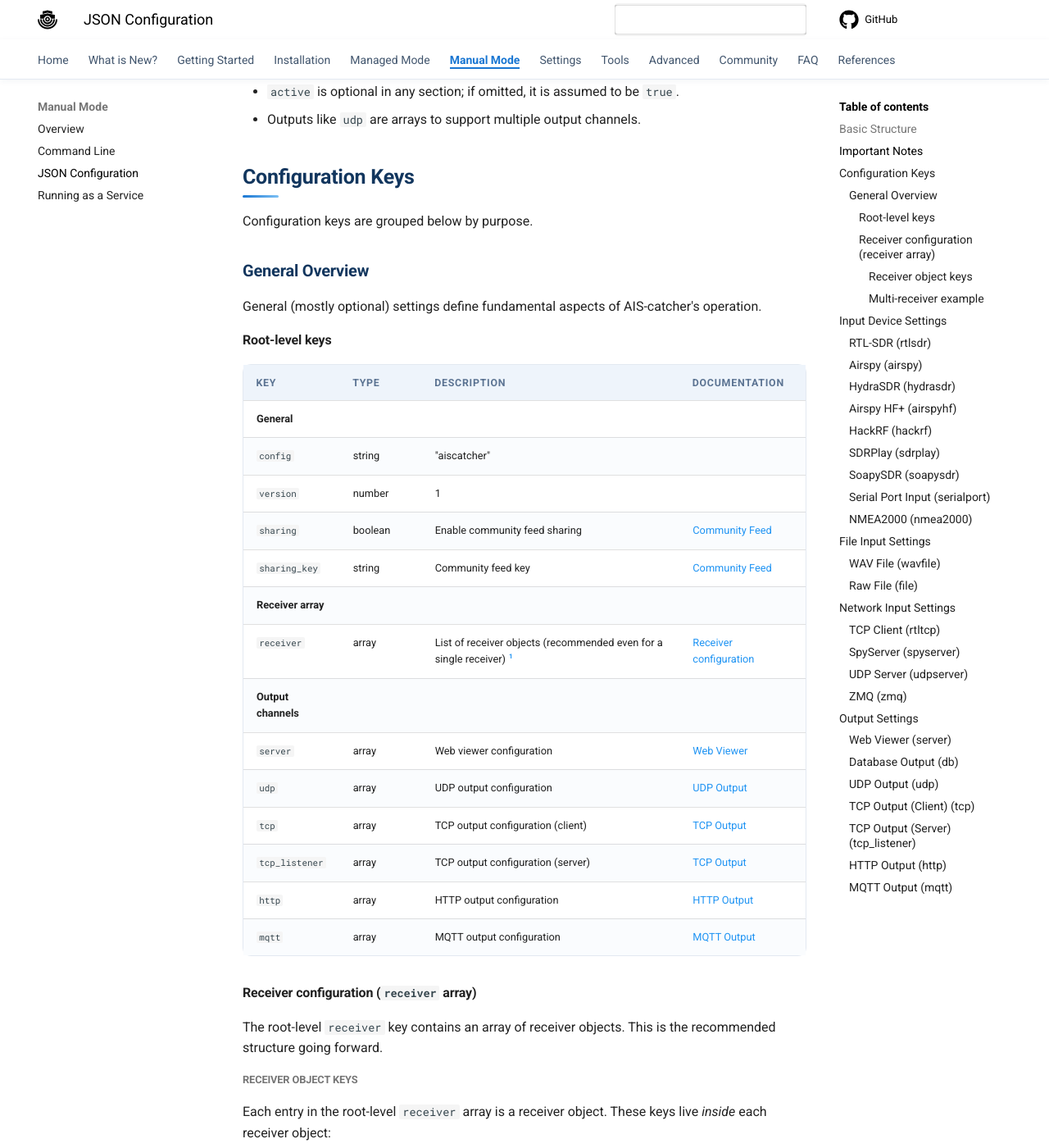
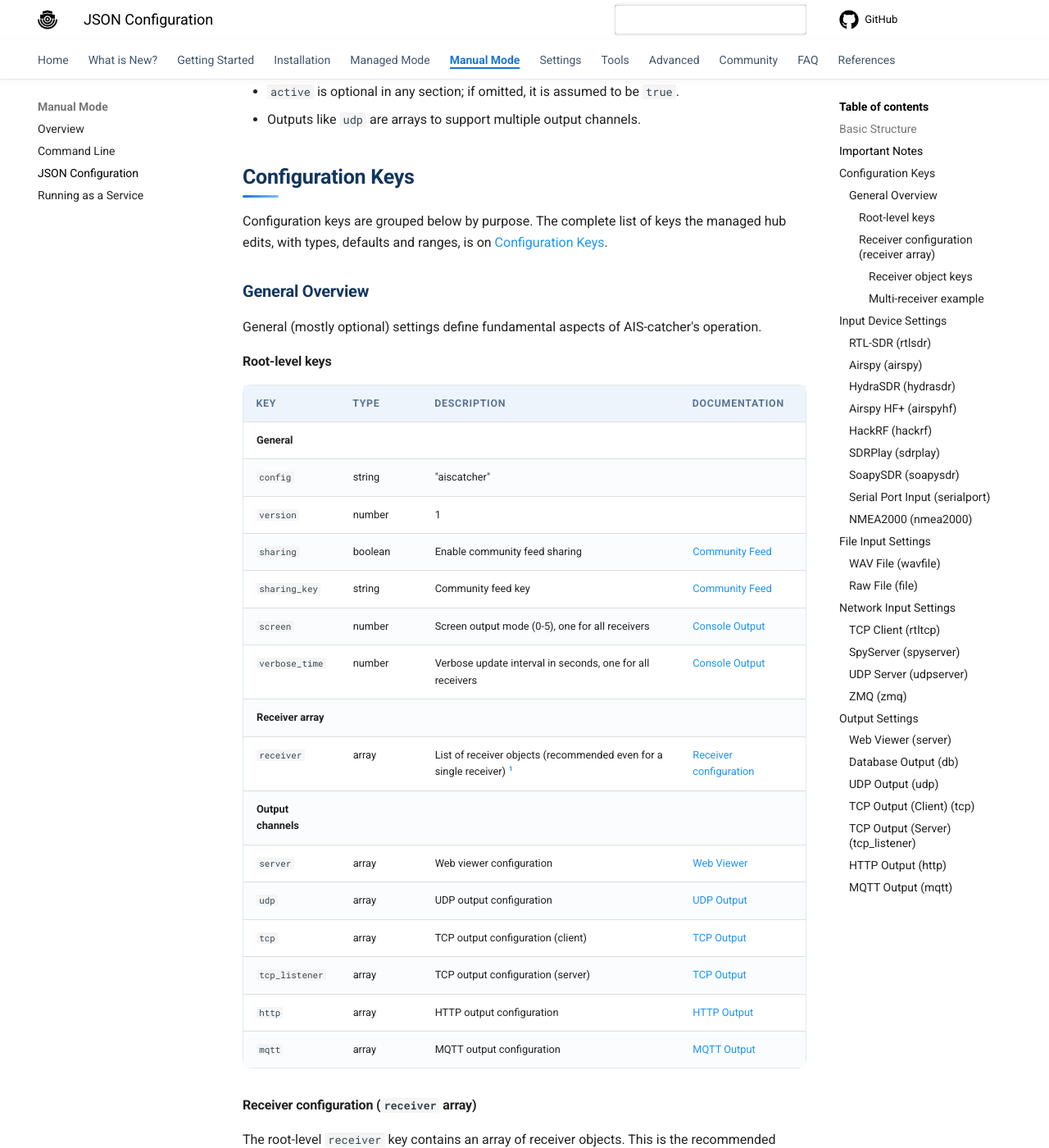
Before and after one commit to jvde-github/AIS-catcher-docs, an MkDocs documentation site: the page built from docs/usage/json-configuration.md, in a window 1280 px wide and 1400 px high, scrolled down 1515 px. Shown: the whole window at 82% size. Built offline with MkDocs 1.6.1 and Material for MkDocs 9.7.7, drawn with Linux system fonts in a browser that asks for light colours; comment, search, counter and statistics services are not loaded; some of the changed lines change nothing that is shown; some of the changed text lies outside the part shown.

Commit message:
Configuration Keys: a reference generated from the hub's editor schema, and screen and verbose_time move to the root table

```diff
--- /dev/null
+++ b/docs/references/config-keys.md
@@ -0,0 +1,343 @@
+<!-- generated by configReference() in frontend/control/js/schema.js, do not edit by hand -->
+# Configuration Keys
+
+The keys the managed hub edits, generated from its editor schema. They live in the `config.json` that
+`-C` reads and managed mode (`-E`) keeps; [JSON Configuration](../usage/json-configuration.md) shows the
+structure with examples, and the command line accepts more than is listed here: see the settings page
+linked from each section. "Only with" marks a key that applies for one choice of another key in the
+same object.
+
+## Main section
+
+| Key | Type | Default | Values | Description |
+|---|---|---|---|---|
+| `config` | string | – | `"aiscatcher"` | Identifies the file; required |
+| `version` | number | – | `1` | Format version; required |
+| `receiver` | object[] | – |  | One object per receiver, see [Receiver](#receiver) |
+| `udp` | object[] | – |  | UDP outputs, see [UDP](#udp) |
+| `http` | object[] | – |  | HTTP outputs, see [HTTP](#http) |
+| `mqtt` | object[] | – |  | MQTT outputs, see [MQTT](#mqtt) |
+| `tcp` | object[] | – |  | TCP Client outputs, see [TCP Client](#tcp-client) |
+| `tcp_listener` | object[] | – |  | TCP Server outputs, see [TCP Server](#tcp-server) |
+| `db` | object[] | – |  | Database outputs, see [Database](#database) |
+| `server` | object[] | – |  | Viewer outputs, see [Viewer](#viewer) |
+| `engine` | string | `"off"` | `on` · `off` | Managed mode: whether the receivers run; the Start and Stop buttons write it |
+| `control` | object | – |  | Managed mode, see [Managed mode](#managed-mode) |
+| `sharing` | boolean | `false` |  | Share messages with the community map |
+| `sharing_key` | string | – |  | Leave empty to share anonymously |
+| `sharing_zone` | string[] | `[]` |  | No zones — receives from all inputs |
+| `timeout` | false or number | `false` (60 when set) | 1 – 3600 | Stop the receiver after this many seconds |
+| `timeout_only_when_idle` | boolean | `false` |  | Watchdog: counts only while input is idle |
+| `screen` | string | `"0"` | `0` Off · `1` NMEA · `2` NMEA + details · `3` JSON with NMEA · `4` JSON (compact) · `5` JSON (full) | Messages written to standard output: the journal under systemd, the container log under Docker |
+| `verbose_time` | number | `3` | 1 – 3600 | How often a receiver with Verbose on logs its message counts; one interval for all receivers |
+
+## Receiver
+
+Each entry of `receiver` is one object. `input` selects the device and the device section of the same
+name inside the object configures it.
+
+| Key | Type | Default | Values | Description |
+|---|---|---|---|---|
+| `input` | string | – | `RTLSDR` · `AIRSPY` · `AIRSPYHF` · `HACKRF` · `HYDRASDR` HydraSDR · `SERIALPORT` SERIAL · `UDPSERVER` UDP Server · `RTLTCP` TCP Client · `SPYSERVER` · `NMEA2000` | Device Type |
+| `channel` | string | `"AB"` | `AB` · `CD` | AB is standard, CD the long-range pair. Only with `input` = `RTLSDR` or `AIRSPY` or `AIRSPYHF` or `HACKRF` or `HYDRASDR` |
+| `nmea_channel` | string | – | `AB` | Channel letters in the NMEA output; AB for software that only knows A and B. Only with `channel` = `CD` |
+| `serial` | string | – |  | Pick a device by serial number. Only with `input` = `RTLSDR` or `AIRSPY` or `AIRSPYHF` or `HYDRASDR` or `HACKRF` |
+| `active` | boolean | `true` |  | Active |
+| `verbose` | boolean | `false` |  | Log message counts at the interval set under Output › Screen |
+| `zone` | string[] | `[]` |  | Routes this receiver to outputs sharing a zone |
+
+### Engines
+
+A second engine compares decoders and doubles CPU. `engines` is an optional array; each entry has a `type`, an optional `zone`
+(string[]) of its own and an optional `settings` object.
+
+| Key | Type | Values | Description |
+|---|---|---|---|
+| `type` | string | `auto` Auto · `v1_base` AIS Engine v1 Base · `v1_high` AIS Engine v1 High · `v2_base` AIS Engine v2 Base (experimental) | Decoder |
+| `zone` | string[] |  | Routes this engine to outputs sharing a zone |
+| `settings.fp_ds` | boolean | `v1_base` · `v1_high` · `v2_base` | Integer downsampling of 1536K input: less CPU on low-end hardware |
+
+### Device sections
+
+#### `rtlsdr`
+
+With `input` = `RTLSDR`. [Documentation](../configuration/input/rtlsdr.md)
+
+| Key | Type | Default | Values | Description |
+|---|---|---|---|---|
+| `tuner` | "auto" or number | `"auto"` | 0 – 50 | Gain in dB, or auto for AGC |
+| `bandwidth` | integer | `0` | e.g. `0`, `192000`; 0 – 1000000 | Tuner filter bandwidth; Off uses the device default |
+| `sample_rate` | integer | `1536000` | e.g. `288000`, `1536000`; 96000 – 3200000 | 1536000 Hz (1536K) is recommended; 288K reduces CPU load on small devices |
+| `freqoffset` | number | `0` | -150 – 150 | Correct the dongle frequency error in ppm |
+| `biastee` | boolean | `false` |  | Powers an external LNA over the cable |
+| `rtlagc` | boolean | `true` |  | RTL2832U internal AGC |
+
+#### `airspyhf`
+
+With `input` = `AIRSPYHF`. [Documentation](../configuration/input/airspyhf.md)
+
+| Key | Type | Default | Values | Description |
+|---|---|---|---|---|
+| `sample_rate` | integer | `192000` | e.g. `192000`, `256000`, `384000`, `768000`; 192000 – 768000 | Sample Rate (Hz) |
+| `threshold` | string | `"low"` | `low` Low · `high` High | Automatic gain control threshold |
+| `preamp` | boolean | `false` |  | Enable the built-in preamplifier |
+
+#### `airspy`
+
+With `input` = `AIRSPY`. [Documentation](../configuration/input/airspy.md)
+
+| Key | Type | Default | Values | Description |
+|---|---|---|---|---|
+| `gain_mode` | string | `"linearity"` | `free` Free · `linearity` Linearity · `sensitivity` Sensitivity | Free sets LNA, mixer and VGA individually |
+| `vga` | number | `10` | 0 – 14 | VGA. Only with `gain_mode` = `free` |
+| `mixer` | "auto" or integer | `"auto"` | 0 – 14 | Mixer. Only with `gain_mode` = `free` |
+| `lna` | "auto" or integer | `"auto"` | 0 – 14 | LNA. Only with `gain_mode` = `free` |
+| `linearity` | number | `17` | 0 – 21 | Linearity. Only with `gain_mode` = `linearity` |
+| `sensitivity` | number | `17` | 0 – 21 | Sensitivity. Only with `gain_mode` = `sensitivity` |
+| `biastee` | boolean | `false` |  | Powers an external LNA over the cable |
+
+#### `hydrasdr`
+
+With `input` = `HYDRASDR`. [Documentation](../configuration/input/hydrasdr.md)
+
+| Key | Type | Default | Values | Description |
+|---|---|---|---|---|
+| `gain_mode` | string | `"linearity"` | `free` Free · `linearity` Linearity · `sensitivity` Sensitivity | Free sets LNA, mixer and VGA individually |
+| `vga` | number | `10` | 0 – 14 | VGA. Only with `gain_mode` = `free` |
+| `mixer` | "auto" or integer | `"auto"` | 0 – 14 | Mixer. Only with `gain_mode` = `free` |
+| `lna` | "auto" or integer | `"auto"` | 0 – 14 | LNA. Only with `gain_mode` = `free` |
+| `linearity` | number | `17` | 0 – 21 | Linearity. Only with `gain_mode` = `linearity` |
+| `sensitivity` | number | `17` | 0 – 21 | Sensitivity. Only with `gain_mode` = `sensitivity` |
+| `biastee` | boolean | `false` |  | Powers an external LNA over the cable |
+
+#### `rtltcp`
+
+With `input` = `RTLTCP`. [Documentation](../configuration/input/tcp.md)
+
+| Key | Type | Default | Values | Description |
+|---|---|---|---|---|
+| `protocol` | string | `"rtltcp"` | `txt` NMEA · `none` Raw · `rtltcp` RTLTCP · `ws` WS · `wss` WSS · `wsmqtt` WSMQTT · `mqtt` MQTT · `gpsd` GPSD · `beast` BEAST · `basestation` BASESTATION · `raw1090` RAW1090 | How the remote server is reached and what it sends |
+| `host` | string | – |  | Host. Only with `protocol` = `txt` or `none` or `rtltcp` or `wsmqtt` or `mqtt` or `gpsd` or `beast` or `basestation` or `raw1090` |
+| `port` | number | – |  | Port. Only with `protocol` = `txt` or `none` or `rtltcp` or `wsmqtt` or `mqtt` or `gpsd` or `beast` or `basestation` or `raw1090` |
+| `url` | string | – |  | Port 443 (wss) or 80 (ws) unless given; user:password@ sends HTTP Basic, token@ a Bearer token. Only with `protocol` = `ws` or `wss` |
+| `ssl_verify` | boolean | `true` |  | Verify Certificate. Only with `protocol` = `wss` |
+| `sample_rate` | number | `288000` | 0 – 20000000 | Sample Rate (Hz). Only with `protocol` = `rtltcp` |
+| `bandwidth` | number | `0` | 0 – 1000000 | Bandwidth (Hz). Only with `protocol` = `rtltcp` |
+| `freqoffset` | number | `0` | -150 – 150 | Frequency Offset (PPM). Only with `protocol` = `rtltcp` |
+| `tuner` | "auto" or number | `"auto"` | 0 – 50 | Gain in dB, or auto for AGC. Only with `protocol` = `rtltcp` |
+| `rtlagc` | boolean | `false` |  | RTL AGC. Only with `protocol` = `rtltcp` |
+| `protocols` | string | – |  | Protocols. Only with `protocol` = `ws` or `wss` |
+| `binary` | boolean | `false` |  | Binary Mode. Only with `protocol` = `ws` or `wss` |
+| `origin` | string | – |  | Origin. Only with `protocol` = `ws` or `wss` or `wsmqtt` |
+| `topic` | string | `"ais/data"` |  | Topic. Only with `protocol` = `mqtt` or `wsmqtt` |
+| `client_id` | string | – |  | Client ID. Only with `protocol` = `mqtt` or `wsmqtt` |
+| `username` | string | – |  | Username. Only with `protocol` = `mqtt` or `wsmqtt` or `ws` or `wss` |
+| `password` | string | – |  | Password. Only with `protocol` = `mqtt` or `wsmqtt` or `ws` or `wss` |
+| `qos` | string | `"0"` | `0` · `1` · `2` | QoS Level. Only with `protocol` = `mqtt` or `wsmqtt` |
+
+#### `serialport`
+
+With `input` = `SERIALPORT`. [Documentation](../configuration/input/serial.md)
+
+| Key | Type | Default | Values | Description |
+|---|---|---|---|---|
+| `port` | string | – |  | Port |
+| `baudrate` | string | `"38400"` | `9600` · `19200` · `38400` · `57600` · `115200` | 38400 is standard for AIS equipment |
+| `init_seq` | string | – |  | Commands sent to the device on open |
+| `dump_file` | string | – |  | Append raw bytes to this file (also enables dump) |
+
+#### `udpserver`
+
+With `input` = `UDPSERVER`. [Documentation](../configuration/input/udp.md)
+
+| Key | Type | Default | Values | Description |
+|---|---|---|---|---|
+| `server` | string | – |  | Local address the UDP server listens on |
+| `port` | number | – |  | Port |
+
+#### `hackrf`
+
+With `input` = `HACKRF`. [Documentation](../configuration/input/hackrf.md)
+
+| Key | Type | Default | Values | Description |
+|---|---|---|---|---|
+| `lna` | number | `8` | 0 – 40 | LNA Gain |
+| `vga` | number | `20` | 0 – 62 | VGA Gain |
+| `preamp` | boolean | `false` |  | Enable the built-in preamplifier |
+
+#### `spyserver`
+
+With `input` = `SPYSERVER`. [Documentation](../configuration/input/spyserver.md)
+
+| Key | Type | Default | Values | Description |
+|---|---|---|---|---|
+| `gain` | number | `0` | 0 – 50 | Tuner Gain |
+| `host` | string | `"localhost"` |  | Host |
+| `port` | number | `"1234"` |  | Port |
+
+#### `nmea2000`
+
+With `input` = `NMEA2000`. [Documentation](../configuration/input/NMEA2000.md)
+
+| Key | Type | Default | Values | Description |
+|---|---|---|---|---|
+| `interface` | string | `"can0"` |  | socketCAN interface, Linux only |
+
+## Outputs
+
+### UDP
+
+`udp` is an array, one object per output. [Documentation](../configuration/output/UDP.md)
+
+| Key | Type | Default | Values | Description |
+|---|---|---|---|---|
+| `description` | string | – |  | Description |
+| `link` | string | – |  | Link |
+| `host` | string | `"127.0.0.1"` |  | Host |
+| `port` | number | `10110` |  | Port |
+| `active` | boolean | `true` |  | Pause without removing |
+| `broadcast` | boolean | `false` |  | Allow sending to broadcast addresses |
+| `msgformat` | string | `"NMEA"` | `NMEA` · `NMEA_TAG` NMEA + TAG · `JSON_NMEA` JSON with NMEA · `JSON_SPARSE` JSON (compact) · `JSON_FULL` JSON (full) · `JSON_ANNOTATED` JSON (annotated) · `BINARY_NMEA` Binary | Format of forwarded messages |
+| `unique` | boolean | `false` |  | Drops a message identical to one seen in the last 3 seconds |
+| `position_interval` | false or integer | `false` (60 when set) | 0 – 3600 | Off forwards every position; on keeps at most one per vessel within the seconds set (0-3600) |
+| `zone` | string[] | `[]` |  | No zones — receives from all inputs |
+
+### HTTP
+
+`http` is an array, one object per output. [Documentation](../configuration/output/HTTP.md)
+
+| Key | Type | Default | Values | Description |
+|---|---|---|---|---|
+| `description` | string | – |  | Description |
+| `link` | string | – |  | Link |
+| `url` | string | – |  | URL |
+| `interval` | number | `60` | 1 – 86400 | How often messages are posted |
+| `active` | boolean | `true` |  | Pause without removing |
+| `id` | string | – |  | Station identifier in the feed |
+| `userpwd` | string | – |  | Sent as user:password |
+| `gzip` | boolean | `false` |  | Compress posted data |
+| `response` | boolean | `true` |  | Log the server response |
+| `protocol` | string | `"AISCATCHER"` | `AISCATCHER` · `MINIMAL` · `APRS` · `LIST` · `AIRFRAMES` · `NMEA` | Submission format expected by the server |
+| `unique` | boolean | `false` |  | Drops a message identical to one seen in the last 3 seconds |
+| `position_interval` | false or integer | `false` (60 when set) | 0 – 3600 | Off forwards every position; on keeps at most one per vessel within the seconds set (0-3600) |
+| `zone` | string[] | `[]` |  | No zones — receives from all inputs |
+
+### MQTT
+
+`mqtt` is an array, one object per output. [Documentation](../configuration/output/MQTT.md)
+
+| Key | Type | Default | Values | Description |
+|---|---|---|---|---|
+| `description` | string | – |  | Description |
+| `link` | string | – |  | Link |
+| `url` | string | – |  | URL |
+| `active` | boolean | `true` |  | Pause without removing |
+| `topic` | string | `"ais/data"` |  | Supports %mmsi%, %type% and %channel% placeholders |
+| `client_id` | string | – |  | Client ID |
+| `qos` | string | `"0"` | `0` 0 - At most once · `1` 1 - At least once · `2` 2 - Exactly once | QoS |
+| `msgformat` | string | `"JSON_FULL"` | `NMEA` · `NMEA_TAG` NMEA + TAG · `JSON_NMEA` JSON with NMEA · `JSON_SPARSE` JSON (compact) · `JSON_FULL` JSON (full) · `JSON_ANNOTATED` JSON (annotated) · `BINARY_NMEA` Binary | Format of forwarded messages |
+| `unique` | boolean | `false` |  | Drops a message identical to one seen in the last 3 seconds |
+| `position_interval` | false or integer | `false` (60 when set) | 0 – 3600 | Off forwards every position; on keeps at most one per vessel within the seconds set (0-3600) |
+| `zone` | string[] | `[]` |  | No zones — receives from all inputs |
+
+### TCP Client
+
+`tcp` is an array, one object per output. [Documentation](../configuration/output/TCP-client.md)
+
+| Key | Type | Default | Values | Description |
+|---|---|---|---|---|
+| `description` | string | – |  | Description |
+| `link` | string | – |  | Link |
+| `host` | string | `"127.0.0.1"` |  | Host |
+| `port` | number | `10110` |  | Port |
+| `active` | boolean | `true` |  | Pause without removing |
+| `persist` | boolean | `true` |  | Reconnect automatically after failures |
+| `keep_alive` | boolean | `false` |  | Enable TCP keep-alive probes |
+| `msgformat` | string | `"NMEA"` | `NMEA` · `NMEA_TAG` NMEA + TAG · `JSON_NMEA` JSON with NMEA · `JSON_SPARSE` JSON (compact) · `JSON_FULL` JSON (full) · `JSON_ANNOTATED` JSON (annotated) · `BINARY_NMEA` Binary | Format of forwarded messages |
+| `unique` | boolean | `false` |  | Drops a message identical to one seen in the last 3 seconds |
+| `position_interval` | false or integer | `false` (60 when set) | 0 – 3600 | Off forwards every position; on keeps at most one per vessel within the seconds set (0-3600) |
+| `zone` | string[] | `[]` |  | No zones — receives from all inputs |
+
+### TCP Server
+
+`tcp_listener` is an array, one object per output. [Documentation](../configuration/output/TCP-server.md)
+
+| Key | Type | Default | Values | Description |
+|---|---|---|---|---|
+| `description` | string | – |  | Description |
+| `link` | string | – |  | Link |
+| `port` | number | `5010` |  | Port clients connect to, max 64 |
+| `active` | boolean | `true` |  | Pause without removing |
+| `msgformat` | string | `"NMEA"` | `NMEA` · `NMEA_TAG` NMEA + TAG · `JSON_NMEA` JSON with NMEA · `JSON_SPARSE` JSON (compact) · `JSON_FULL` JSON (full) · `JSON_ANNOTATED` JSON (annotated) · `BINARY_NMEA` Binary | Format of forwarded messages |
+| `unique` | boolean | `false` |  | Drops a message identical to one seen in the last 3 seconds |
+| `position_interval` | false or integer | `false` (60 when set) | 0 – 3600 | Off forwards every position; on keeps at most one per vessel within the seconds set (0-3600) |
+| `zone` | string[] | `[]` |  | No zones — receives from all inputs |
+
+### Database
+
+`db` is an array, one object per output. [Documentation](../configuration/output/PSQL.md)
+
+| Key | Type | Default | Values | Description |
+|---|---|---|---|---|
+| `description` | string | – |  | Description |
+| `link` | string | – |  | Link |
+| `type` | string | `"sqlite"` | `sqlite` SQLite (local file) · `postgres` PostgreSQL · `csv` CSV files | Database |
+| `conn_str` | string | – |  | File for SQLite, libpq connection string for PostgreSQL, directory for CSV |
+| `retention` | number | `0` | 0 – … | Days of history kept, pruned daily; 0 keeps everything |
+| `capacity` | number | `8192` | 64 – 1000000 | CSV only: how many targets the state file keeps before the least recently heard is dropped. Only with `type` = `csv` |
+| `station_id` | number | – | 0 – … | Stamped on every row so several feeders can share one database |
+| `active` | boolean | `true` |  | Pause without removing |
+| `state` | boolean | `true` |  | Latest values per MMSI, one row per vessel |
+| `stats` | boolean | `true` |  | Hourly reception statistics, one row per hour |
+| `position` | boolean | `false` |  | Log every position report; grows with traffic |
+| `static` | boolean | `false` |  | Log static and voyage reports; grows with traffic |
+| `nmea` | boolean | `false` |  | Store the raw sentences with each message |
+| `interval` | number | `60` | 5 – 1800 | Write Interval (seconds) |
+| `unique` | boolean | `false` |  | Drops a message identical to one seen in the last 3 seconds |
+| `position_interval` | false or integer | `false` (60 when set) | 0 – 3600 | Off forwards every position; on keeps at most one per vessel within the seconds set (0-3600) |
+| `zone` | string[] | `[]` |  | No zones — receives from all inputs |
+
+### Viewer
+
+`server` is an array, one object per output. [Documentation](../configuration/output/web-viewer.md)
+
+| Key | Type | Default | Values | Description |
+|---|---|---|---|---|
+| `port` | number | `8100` | 1 – 65535 | Port the viewer is served on |
+| `station` | string | `"My Station"` |  | Station name shown in the web viewer |
+| `station_link` | string | – |  | External website linked from the station name |
+| `lat` | number | `0` | -90 – 90 | Station latitude in decimal degrees |
+| `lon` | number | `0` | -180 – 180 | Station longitude in decimal degrees |
+| `places` | string | – |  | Directory containing saved port, berth, anchorage, and custom area definitions |
+| `plugin_dir` | string | – |  | Directory with .pjs/.pss plugins injected into the viewer |
+| `mbtiles` | string[] | – |  | Base map, one file per line |
+| `mboverlay` | string[] | – |  | Overlay, one file per line |
+| `fstiles` | string[] | – |  | Base map, one directory per line |
+| `fsoverlay` | string[] | – |  | Overlay, one directory per line |
+| `webcontrol_http` | string | – |  | URL of this Web Control, linked from the viewer menu |
+| `file` | string | – |  | Keeps statistics across restarts, empty to disable |
+| `backup` | number | `10` | 0 – 2880 | Minutes between backups: 0 disables periodic writes; otherwise at least 5. The file is still saved on shutdown. |
+| `history` | number | `1800` | 5 – 43200 | Hides ships with no messages for this long |
+| `track_memory` | number | `1024` | 16 – 262144 | More memory keeps longer track history |
+| `replay` | boolean | `true` |  | Visitors can animate tracks |
+| `split` | boolean | `true` |  | Visitors can pick one receiver |
+| `track_time` | number | `3600` | 0 – 604800 | How far back tracks and replay reach, 0 for no limit |
+| `context` | string | `"settings"` |  | Browser storage key; separates viewers |
+| `active` | boolean | `true` |  | Serve the viewer on this port |
+| `share_loc` | boolean | `false` |  | Show station location and range on the map |
+| `use_gps` | boolean | `true` |  | Let GPS update the station location |
+| `expire` | boolean | `false` |  | Clear data not reconfirmed by new messages |
+| `realtime` | boolean | `false` |  | Stream live NMEA to the viewer |
+| `msg` | boolean | `false` |  | Keep recent NMEA per ship for the ship card |
+| `geojson` | boolean | `false` |  | Enable GeoJSON endpoints |
+| `prome` | boolean | `false` |  | Metrics served at /metrics |
+| `log` | boolean | `false` |  | Show the log tab in the viewer |
+| `decoder` | boolean | `false` |  | Enable the NMEA decoder tab |
+| `zone` | string[] | `[]` |  | No zones — receives from all inputs |
+
+## Managed mode
+
+`control.viewer` configures the viewer that managed mode serves next to the hub. It takes these keys of a
+[Viewer](#viewer) entry: `station`, `station_link`, `webcontrol_http`, `lat`, `lon`, `share_loc`, `use_gps`, `history`, `track_memory`, `track_time`, `expire`, `replay`, `split`, `file`, `backup`, `places`, `plugin_dir`, `context`, `mbtiles`, `mboverlay`, `fstiles`, `fsoverlay`, `realtime`, `msg`, `decoder`, `log`, `geojson`, `prome`, `zone`.
+A `port` pins the viewer to that port; without one the system assigns it. `control.wizard` (boolean) shows
+the setup wizard on the next visit. The hub stores its password under `control` itself; leave those keys alone.
--- a/docs/usage/json-configuration.md
+++ b/docs/usage/json-configuration.md
@@ -54,7 +54,7 @@
 
 ## Configuration Keys
 
-Configuration keys are grouped below by purpose.
+Configuration keys are grouped below by purpose. The complete list of keys the managed hub edits, with types, defaults and ranges, is on [Configuration Keys](../references/config-keys.md).
 
 ### General Overview
 
@@ -69,6 +69,8 @@
 | `version` | number | 1 | |
 | `sharing` | boolean | Enable community feed sharing | [Community Feed](../configuration/output/community-feed.md) |
 | `sharing_key` | string | Community feed key | [Community Feed](../configuration/output/community-feed.md) |
+| `screen` | number | Screen output mode (0-5), one for all receivers | [Console Output](../configuration/output/console.md) |
+| `verbose_time` | number | Verbose update interval in seconds, one for all receivers | [Console Output](../configuration/output/console.md) |
 | **Receiver array** |
 | `receiver` | array | List of receiver objects (recommended even for a single receiver) [^legacy-root-receiver] | [Receiver configuration](#receiver-configuration-receiver-array) |
 | **Output channels** |
@@ -92,8 +94,6 @@
 | `input` | string | Selects the input device type for this receiver (e.g. `rtlsdr`, `airspy`, `hydrasdr`, `spyserver`, ...) | [Input Overview](../configuration/input/overview.md) |
 | `serial` | string/number | Receiver identifier (recommended; also used to target per-receiver CLI overrides in some setups) | |
 | `verbose` | boolean | Enable verbose output for this receiver | [Console Output](../configuration/output/console.md) |
-| `verbose_time` | number | Verbose update interval (seconds) for this receiver | [Console Output](../configuration/output/console.md) |
-| `screen` | number | Screen output mode (0-5) for this receiver | [Console Output](../configuration/output/console.md) |
 | `meta` | string | Metadata tags (T/D/M) for this receiver | [Console Output](../configuration/output/console.md) |
 | `own_mmsi` | number | Own MMSI of receiver station | |
 | `<device section>` | object | Device-specific configuration object matching `input` (e.g. `rtlsdr`, `airspy`, `hydrasdr`, ...). See examples in [Input Device Settings](#input-device-settings). | [Input Overview](../configuration/input/overview.md) |
--- a/mkdocs.yml
+++ b/mkdocs.yml
@@ -143,6 +143,7 @@
   - References:
       - Features: getting-started/features.md
       - JSON AIS format: references/JSON-decoding.md
+      - Configuration Keys: references/config-keys.md
       - License: references/license.md
 
 
```
